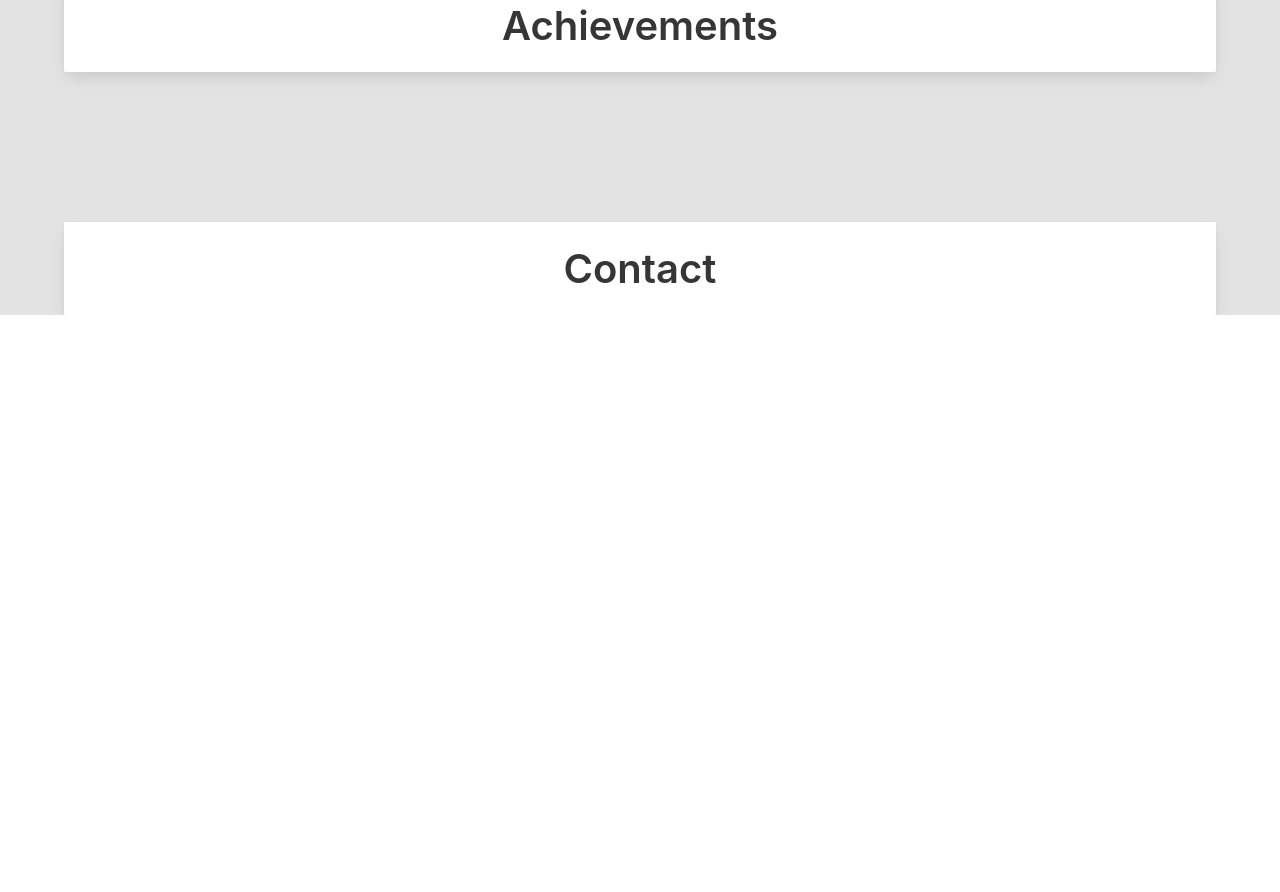
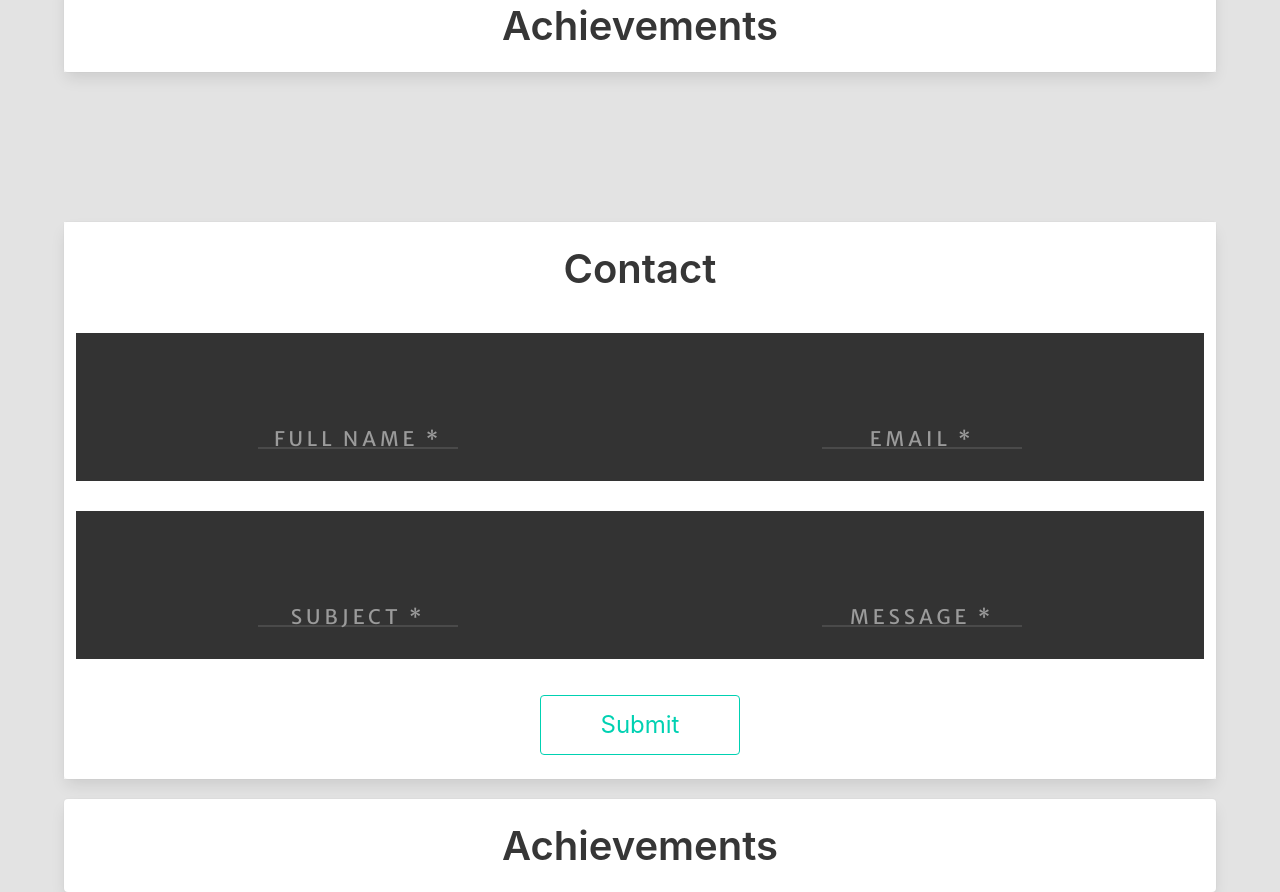
Before and after one commit to adsingh/KnowingMe, a plain HTML site: page index.html in a window 1280 px wide. Shown: the part 1874-2766 px from the top of the page. Before the commit the page ends 2189 px from the top, so only its background shows below. Drawn offline with nearby package versions, Linux system fonts and the light colour scheme.

Commit message:
Contact skeleton added

```diff
--- a/css/main.css
+++ b/css/main.css
@@ -60,3 +60,74 @@ section{
 .padding {
     padding-bottom: 40px;
 }
+
+#form{
+    background: #333333;
+    padding-top: 40px;
+    margin-top: 30px;
+}
+
+label {
+    display: block;
+    padding-top: 20px;
+    font-family: 'Merriweather Sans', sans-serif;
+    font-size: 18px;
+    letter-spacing: 4px;
+}
+
+label .label-text{
+
+    font-size : 20px;
+    line-height: 20px;
+    color: #9B9B9B;
+    cursor: text;
+    text-transform: uppercase;
+    -moz-transform: translateY(-20px);
+    -ms-transform: translateY(-20px);
+    -webkit-transform: translateY(-20px);
+    transform: translateY(-20px);
+    transition: all 0.3s;
+}
+
+label input {
+  background-color: transparent;
+  border: 0;
+  border-bottom: 2px solid #4A4A4A;
+  color: white;
+  font-size: 36px;
+  letter-spacing: -1px;
+  outline: 0;
+  padding: 5px 20px;
+  text-align: center;
+  width: 200px;
+  transition: all 0.3s;
+}
+label input:focus {
+  width: 400px;
+}
+
+label input:focus + .label-text{
+
+    color: #F0F0F0;
+    font-size: 13px;
+    -moz-transform: translateY(-42px);
+    -ms-transform: translateY(-42px);
+    -webkit-transform: translateY(-42px);
+    transform: translateY(-42px);
+}
+
+label input:valid + .label-text {
+  font-size: 13px;
+  -moz-transform: translateY(-74px);
+  -ms-transform: translateY(-74px);
+  -webkit-transform: translateY(-74px);
+  transform: translateY(-74px);
+}
+
+#submit_btn {
+    width: 200px;
+}
+
+#social_ntw {
+    margin-top: 20px;
+}
--- a/index.html
+++ b/index.html
@@ -66,10 +66,10 @@
             <div class="container padding">
               <div class="columns">
                 <div class="column is-2 is-offset-4">
-                  <button class="button is-primary is-large is-fullwidth is-outlined">Download CV</button>
+                  <button class="button is-primary is-large is-outlined">Download CV</button>
                 </div>
                 <div class="column is-2">
-                  <a class="button is-primary is-large is-fullwidth is-outlined" href="#contact">Contact Me</a>
+                  <a class="button is-primary is-large is-outlined" href="#contact">Contact Me</a>
                 </div>
               </div>
             </div>
@@ -123,6 +123,46 @@
         <div class="card">
           <div class="card-content has-text-centered">
             <h1 class="title is-2">Contact</h1>
+            <div class="columns">
+              <div id="form" class="column is-6">
+                <label>
+                  <input type="text"  required>
+                  <div class="label-text">Full Name *</div>
+                </label>
+              </div>
+              <div id="form" class="column is-6">
+                <label>
+                  <input type="text"  required>
+                  <div class="label-text">Email *</div>
+                </label>
+              </div>
+            </div>
+            <div class="columns">
+              <div id="form" class="column is-6">
+                <label>
+                  <input type="text"  required>
+                  <div class="label-text">Subject *</div>
+                </label>
+              </div>
+              <div id="form" class="column is-6">
+                <label>
+                  <input type="text"  required>
+                  <div class="label-text">Message *</div>
+                </label>
+              </div>
+            </div>
+            <br>
+            <a id="submit_btn" class="button is-primary is-outlined is-large" href="">Submit</a>
+          </div>
+        </div>
+      </div>
+
+      <div id="social_ntw">
+        <div class="container">
+          <div class="card">
+            <div class="card-content has-text-centered">
+              <h1 class="title is-2">Achievements</h1>
+            </div>
           </div>
         </div>
       </div>
```
